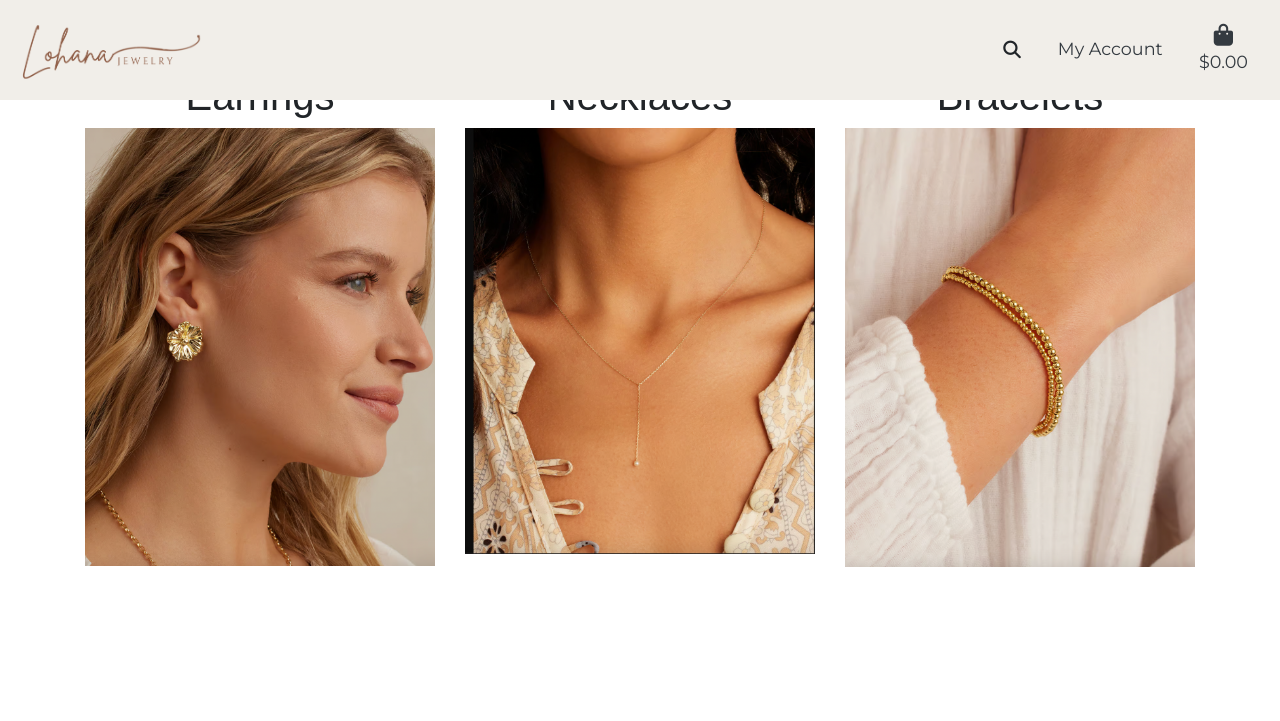
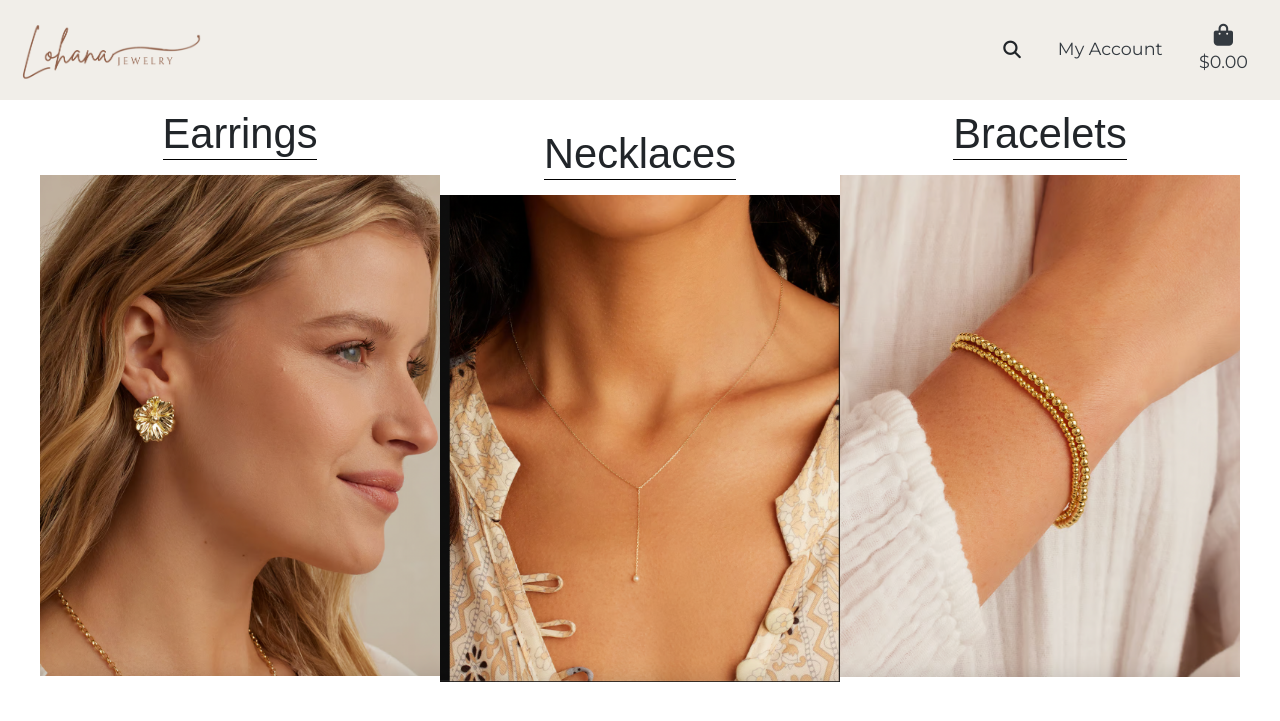
Before and after one commit to Mayamariaruth/lohana, a Django app: page / in a window 1280 px wide. Shown: the top 721 px of the page. Run offline with Django 3.2, Linux system fonts and the light colour scheme; some libraries are stand-ins or nearby versions; some web fonts are replaced.

Commit message:
add styling to home page titles and images for all screen sizes

```diff
--- a/home/templates/home/index.html
+++ b/home/templates/home/index.html
@@ -4,21 +4,27 @@
 {% block content %}
     <main class="container">
         <div class="row">
-            <div class="col-md-4 mb-4">
-                <div class="position-relative">
-                    <h1 class="home-title uppercase text-center">Earrings</h1>
+            <div class="col-sm-12 col-lg-4 p-0">
+                <div class="position-relative text-center">
+                    <a class="btn" href="#">
+                        <h1 class="home-title">Earrings</h1>
+                    </a>
                     <img src="{% static 'images/camil-18k-flora-home.png' %}" alt="Woman wearing gold earrings" class="img-fluid">
                 </div>
             </div>
-            <div class="col-md-4 mb-4">
-                <div class="position-relative">
-                    <h1 class="home-title uppercase text-center">Necklaces</h1>
+            <div class="col-sm-12 col-lg-4 p-0">
+                <div class="position-relative text-center margin-top">
+                    <a class="btn" href="#">
+                        <h1 class="home-title text-center">Necklaces</h1>
+                    </a>
                     <img src="{% static 'images/pearl-14k-pearl-home.png' %}" alt="Woman's neck wearing gold necklace" class="img-fluid">
                 </div>
             </div>
-            <div class="col-md-4 mb-4">
-                <div class="position-relative">
-                    <h1 class="home-title uppercase text-center">Bracelets</h1>
+            <div class="col-sm-12 col-lg-4 p-0">
+                <div class="position-relative text-center">
+                    <a class="btn" href="#">
+                        <h1 class="home-title text-center">Bracelets</h1>
+                    </a>
                     <img src="{% static 'images/poppy-18k-set-home.png' %}" alt="Woman's arm wearing gold bracelet" class="img-fluid">
                 </div>
             </div>
--- a/static/css/style.css
+++ b/static/css/style.css
@@ -29,11 +29,12 @@ body {
 
 /* Home page */
 main {
-    margin-top: 4.5rem;
+    margin-top: 4.8rem;
 }
 
 .home-title {
     font-family: 'Ojuju', sans-serif;
+    border-bottom: 1px solid black;
 }
 
 /* Media queries */
@@ -45,9 +46,23 @@ main {
     .font-size {
         font-size: 1rem;
     }
+
+    .home-title {
+        margin-top: 1rem;
+    }
+}
+
+@media (min-width: 768px) {
+    .home-title {
+        font-size: 3.1rem;
+    }
 }
 
 @media (min-width: 992px) {
+    main {
+        margin-top: 5.4rem;
+    }
+
     #logo {
         height: 100px;
     }
@@ -59,4 +74,16 @@ main {
     .top {
         top: 2px;
     }
+
+    .container {
+        max-width: 1200px;
+    }
+
+    .home-title {
+        font-size: 2.6rem;
+    }
+
+    .margin-top {
+        margin-top: 20px;
+    }
 }
```
